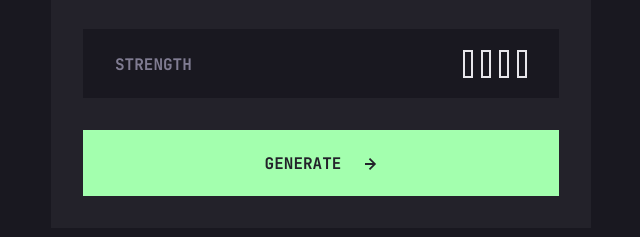
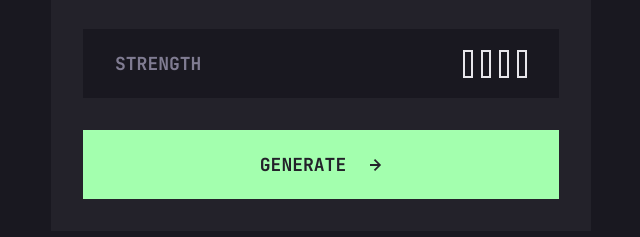
Before and after one commit to nakoyawilson/password-generator-app, a plain HTML site: page index.html in a window 1280 px wide. Shown: the part 601-838 px from the top of the page, 319-959 px from the left. Drawn offline with Linux system fonts and the light colour scheme.

Commit message:
Fix font sizes

```diff
--- a/css/style.css
+++ b/css/style.css
@@ -13,8 +13,9 @@
 }
 
 /* General Styles */
-
-* {
+*,
+*::after,
+*::before {
   box-sizing: border-box;
 }
 
@@ -34,7 +35,7 @@ button {
   font: inherit;
 }
 
-img {
+svg {
   display: block;
 }
 
@@ -349,6 +350,11 @@ input[type="checkbox"]:checked ~ .custom-checkbox::after {
     cursor: pointer;
   }
 
+  .strength {
+    font-size: calc(18rem / 16);
+    line-height: calc(24rem / 16);
+  }
+
   .strength-text {
     font-size: calc(24rem / 16);
     line-height: calc(32rem / 16);
@@ -409,6 +415,8 @@ input[type="checkbox"]:checked ~ .custom-checkbox::after {
     margin-top: 32px;
     gap: 24px;
     padding: 21px 21px 20px;
+    font-size: calc(18rem / 16);
+    line-height: calc(24rem / 16);
   }
 
   .btn:hover {
```
